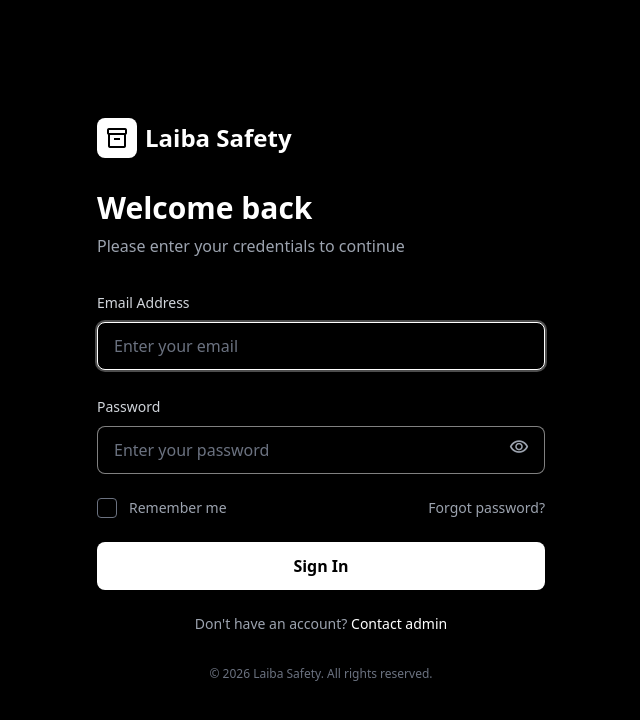
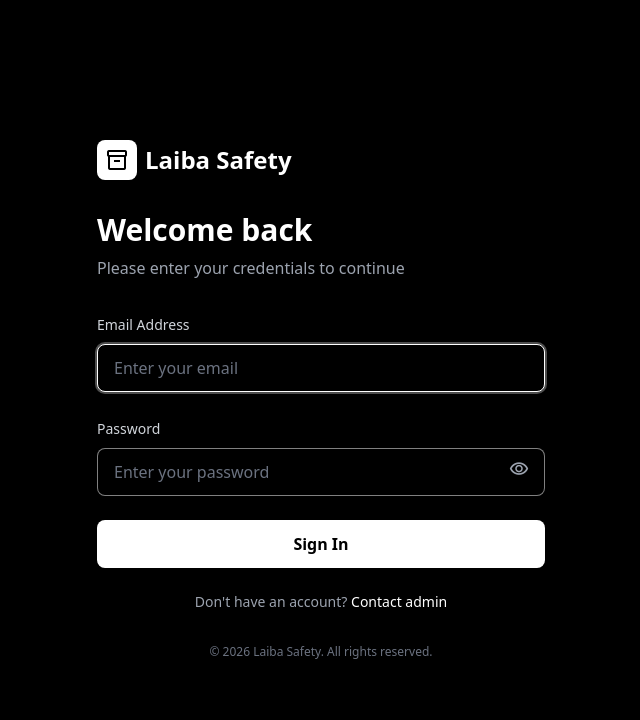
Before and after one commit to MuhammadSaljooq/projectlaibaindustry, a Laravel app: page /login in a window 1280 px wide. Shown: the top 720 px of the page, without its empty margins (319-959 px from the left). Run offline with Laravel 12, Linux system fonts and the light colour scheme; data comes from the database, SQL or seed files in the repository; some libraries are stand-ins or nearby versions.

Commit message:
Fix login password toggle and simplify auth form.
Remove duplicate password-toggle handlers that canceled each other, drop Remember me and Forgot password from login, and centralize visibility toggling in frontend-common.js.

Co-authored-by: Cursor <cursoragent@cursor.com>

```diff
--- a/laibaindustry-erp/public/scripts/frontend-common.js
+++ b/laibaindustry-erp/public/scripts/frontend-common.js
@@ -126,6 +126,7 @@
             button.addEventListener('click', () => {
                 const isPassword = input.type === 'password';
                 input.type = isPassword ? 'text' : 'password';
+                button.setAttribute('aria-pressed', isPassword ? 'true' : 'false');
 
                 const icon = button.querySelector('.material-symbols-outlined');
                 if (icon) {
--- a/laibaindustry-erp/resources/views/auth/login.blade.php
+++ b/laibaindustry-erp/resources/views/auth/login.blade.php
@@ -62,21 +62,13 @@
                 <button
                     type="button"
                     data-password-toggle="password"
-                    class="absolute right-4 top-1/2 -translate-y-1/2 text-gray-400 hover:text-white transition-colors focus:outline-none"
+                    class="absolute right-4 top-1/2 z-10 -translate-y-1/2 text-gray-400 hover:text-white transition-colors focus:outline-none"
                     aria-label="Toggle password visibility"
+                    aria-pressed="false"
                 >
                     <span class="material-symbols-outlined text-[20px]">visibility</span>
                 </button>
             </div>
-        </div>
-
-        {{-- Remember me & Forgot password --}}
-        <div class="flex flex-wrap items-center justify-between gap-4">
-            <label class="flex items-center gap-3 cursor-pointer group">
-                <input class="h-5 w-5 rounded border-gray-500 bg-black text-white focus:ring-white/50 focus:ring-2" type="checkbox" name="remember"/>
-                <span class="text-sm text-gray-400 group-hover:text-gray-300 transition-colors">Remember me</span>
-            </label>
-            <a class="text-sm text-gray-400 hover:text-white transition-colors" href="{{ route('password.request', absolute: false) }}">Forgot password?</a>
         </div>
 
         {{-- Sign In Button --}}
@@ -101,21 +93,5 @@
     </div>
 </div>
 </div>
-<script>
-document.querySelectorAll('[data-password-toggle]').forEach(function(btn) {
-    btn.addEventListener('click', function() {
-        var input = document.getElementById(btn.getAttribute('data-password-toggle'));
-        if (!input) return;
-        var icon = btn.querySelector('.material-symbols-outlined');
-        if (input.type === 'password') {
-            input.type = 'text';
-            if (icon) icon.textContent = 'visibility_off';
-        } else {
-            input.type = 'password';
-            if (icon) icon.textContent = 'visibility';
-        }
-    });
-});
-</script>
 </body>
 </html>
```
Also changed, not shown: laibaindustry-erp/resources/views/auth/reset-password.blade.php (+4 -18 lines).
